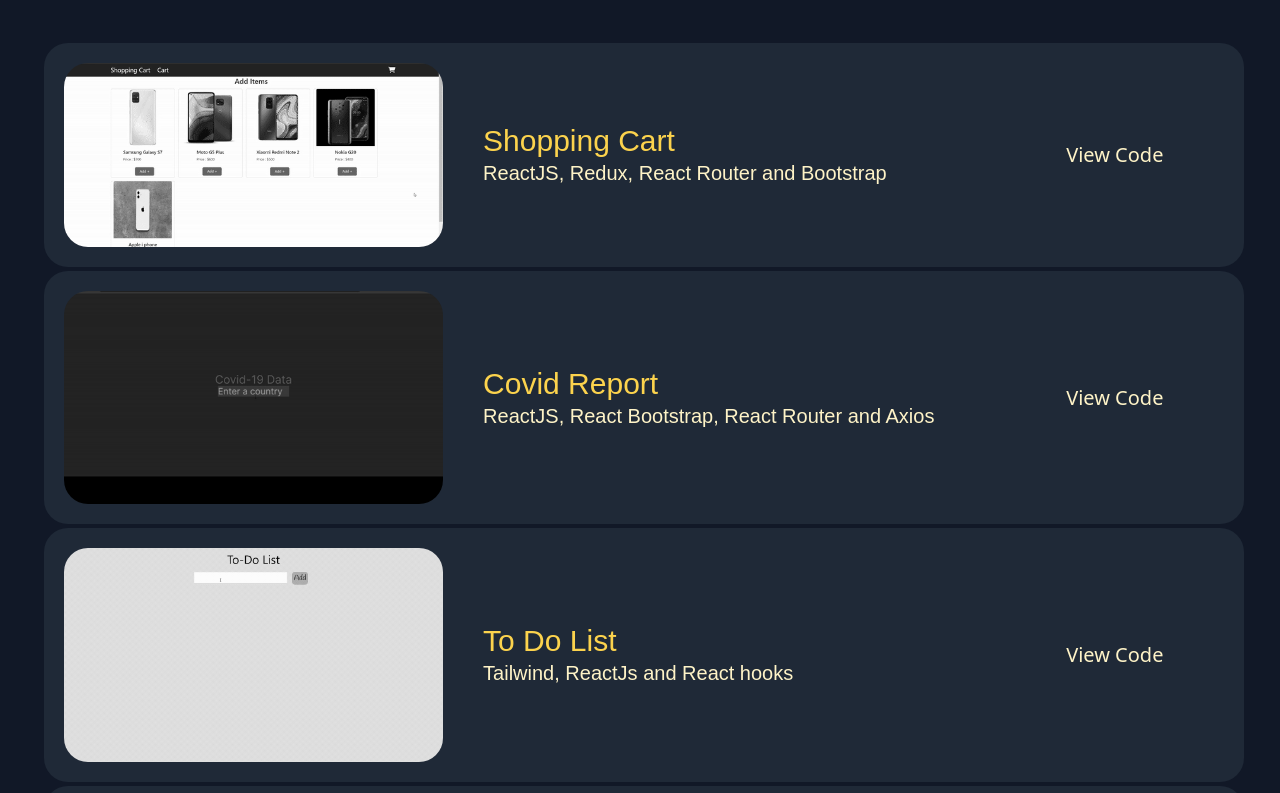
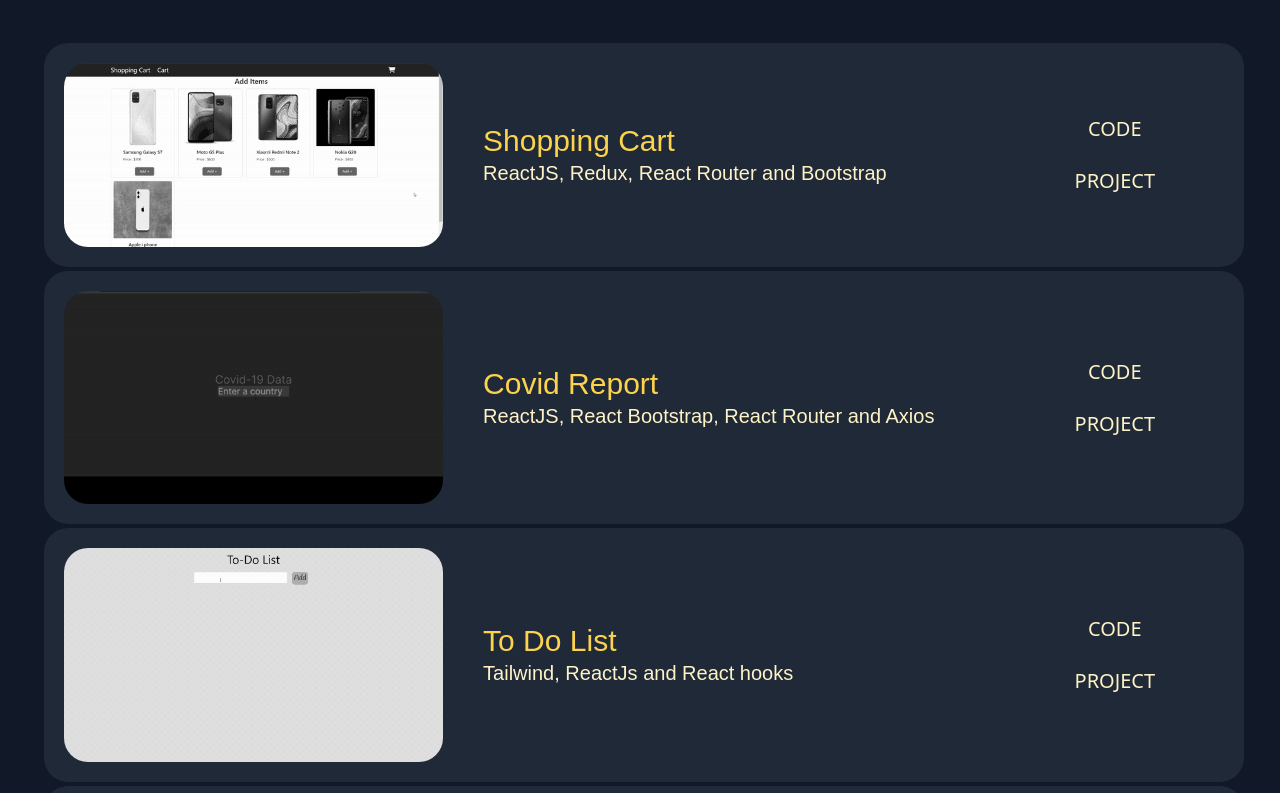
Before and after one commit to RochakDhakal/Portfolio, a React (Vite) app: page / in a window 1280 px wide. Shown: the part 1705-2498 px from the top of the page. Built offline with nearby package versions, Linux system fonts and the light colour scheme; a web font is replaced by a local one.

Commit message:
projects demo

```diff
--- a/src/components/body/Projects.jsx
+++ b/src/components/body/Projects.jsx
@@ -12,7 +12,7 @@ function Projects() {
       <div className="block p-2 lg:p-10">
        {project.length?project.map((items,index)=>{
         return(
-          <ProjectCard src={items.image} alt={items.alt} title={items.title} description={items.description} url={items.url} id={items.id}/>
+          <ProjectCard src={items.image} alt={items.alt} title={items.title} description={items.description} url={items.url} link={items.link} id={items.id}/>
         )
        }):null}
       </div>
--- a/src/components/data/projects.js
+++ b/src/components/data/projects.js
@@ -11,6 +11,7 @@ const Projects = [
     title: "Shopping Cart",
     description: "ReactJS, Redux, React Router and Bootstrap",
     url: "https://github.com/RochakDhakal/ShoppingCart",
+    link:"https://shoppingcart-6or.pages.dev/"
   },
   {
     id: 2,
@@ -19,6 +20,7 @@ const Projects = [
     title: "Covid Report",
     description: "ReactJS, React Bootstrap, React Router and Axios",
     url: "https://github.com/RochakDhakal/Covid-19-Report",
+    link:"https://covid-19-report.pages.dev/"
   },
   {
     id: 3,
@@ -27,6 +29,7 @@ const Projects = [
     title: "To Do List",
     description: "Tailwind, ReactJs and React hooks",
     url: "https://github.com/RochakDhakal/To-do-List",
+    link:"https://to-do-list-5j1.pages.dev/"
   },
   {
     id: 4,
@@ -35,6 +38,7 @@ const Projects = [
     title: "Calculator",
     description: "HTML, CSS and JavaScript",
     url: "https://github.com/RochakDhakal/Web-Calculator",
+    link:"https://webcalculator.pages.dev/"
   },
 ];
 export default Projects;
--- a/src/components/utilities/ProjectCard.jsx
+++ b/src/components/utilities/ProjectCard.jsx
@@ -9,15 +9,16 @@ function ProjectCard(props) {
     <article key={props.id}>
       <div
         className="w-full m-1 bg-gray-800 rounded-3xl flex justify-evenly items-center"
-
         data-aos="fade-up"
       >
         <div className="w-2/5 text-center lg:1/4 p-5">
+          <a href={props.link} target="_blank">
             <img
               src={props.src}
               alt={props.alt}
               className="h-20 grayscale hover:grayscale-0 rounded-3xl md:h-full ease-in-out duration-500"
             />
+          </a>
         </div>
         <div className="w-2/5 h-full text-left p-5 lg:w-2/4" data-aos="fade-up">
           <div className="h-1/2 font-wixmadefor text-base md:text-3xl text-amber-300">
@@ -31,8 +32,19 @@ function ProjectCard(props) {
           className="w-1/4 text-center text-sm lg:w-1/4 lg:text-xl"
           data-aos="fade-up"
         >
-          <a href={props.url} target="_blank">
-            View Code
+          <a
+            href={props.url}
+            target="_blank"
+            className="block pb-3 hover:scale-110 active:scale-90 uppercase"
+          >
+            Code
+          </a>
+          <a
+            href={props.link}
+            target="_blank"
+            className="block pt-3 hover:scale-110 active:scale-90 uppercase"
+          >
+            Project
           </a>
         </div>
       </div>
```
Lines whose indentation alone changed are shown as unchanged.
